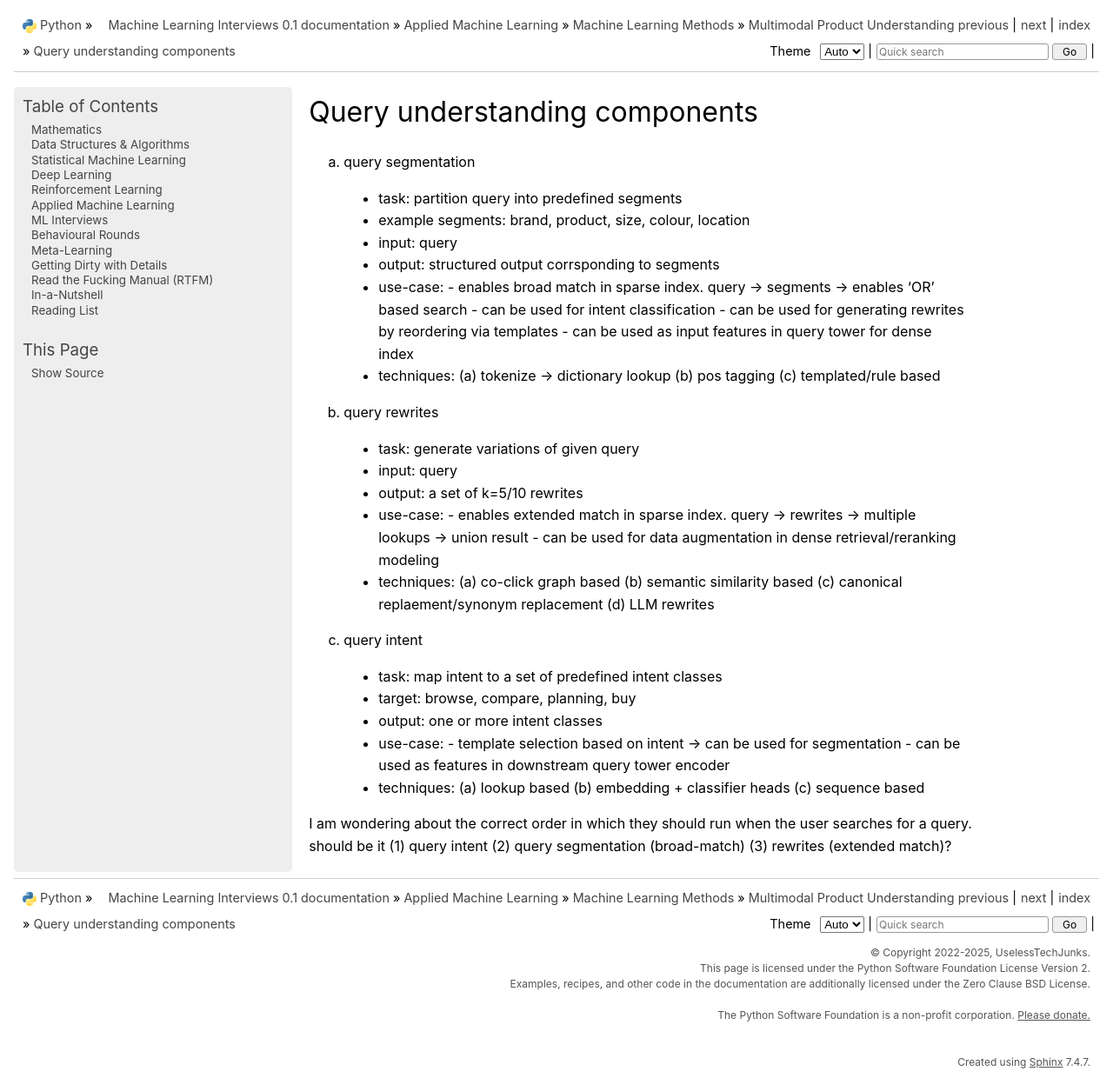
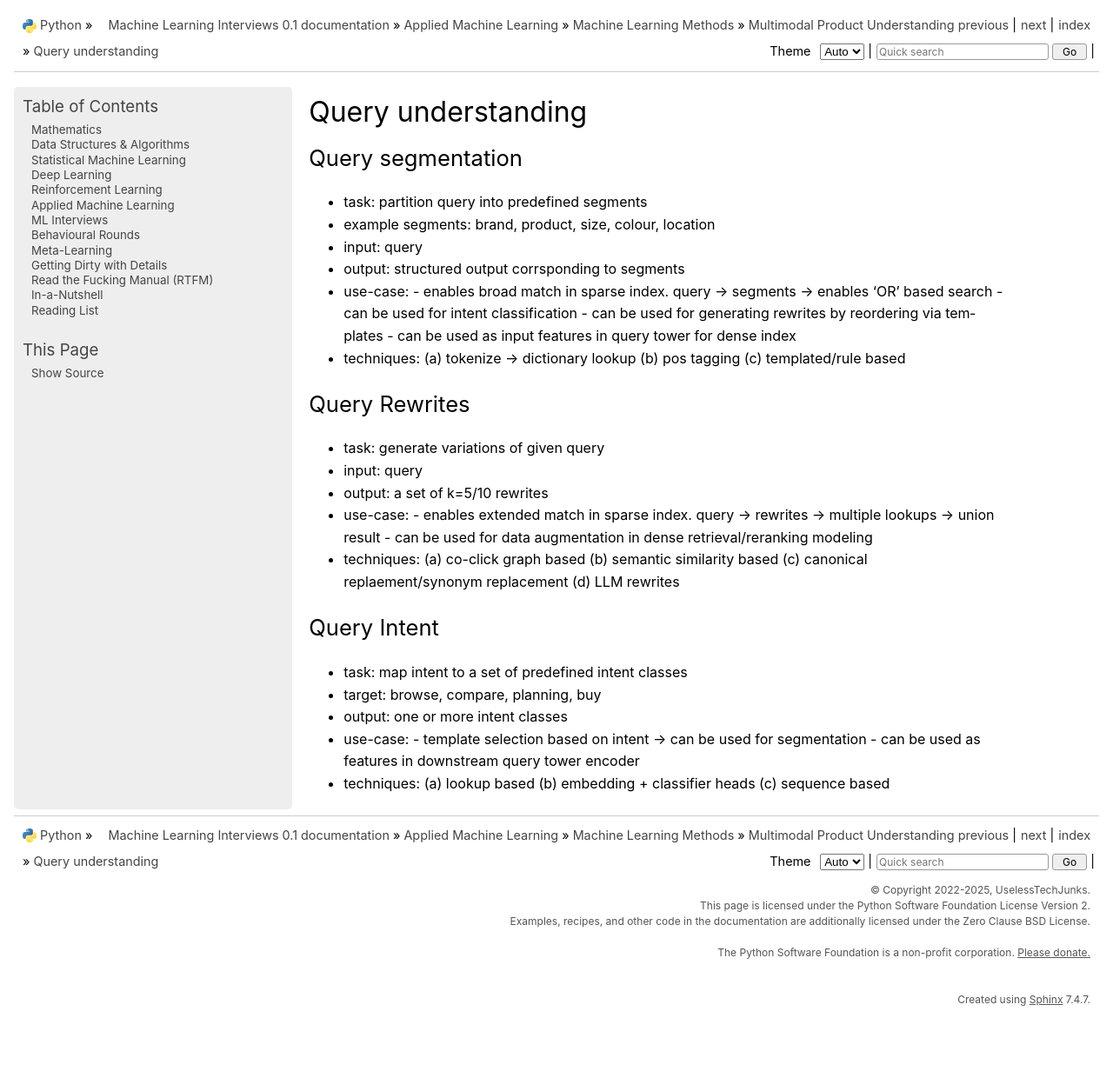
Before and after one commit to uselesstechjunks/leetcode, a Sphinx documentation site: the page built from docs/source/applied/methods/semantic/query.rst, in a window 1280 px wide and 1240 px high. Shown: the whole window at 87% size. Built offline with Sphinx 7.4.7, drawn with Linux system fonts in a browser that asks for light colours; pages that are not in the unit, such as notebooks, are missing from menus.

Commit message:
Update query.rst

```diff
--- a/docs/source/applied/methods/semantic/query.rst
+++ b/docs/source/applied/methods/semantic/query.rst
@@ -1,43 +1,48 @@
 ################################################################
-Query understanding components
+Query understanding
 ################################################################
-(a) query segmentation
-	- task: partition query into predefined segments
-	- example segments: brand, product, size, colour, location
-	- input: query
-	- output: structured output corrsponding to segments
-	- use-case:
-		- enables broad match in sparse index. query -> segments -> enables 'OR' based search
-		- can be used for intent classification
-		- can be used for generating rewrites by reordering via templates
-		- can be used as input features in query tower for dense index
-	- techniques:
-		(a) tokenize -> dictionary lookup
-		(b) pos tagging
-		(c) templated/rule based
-(b) query rewrites
-	- task: generate variations of given query
-	- input: query
-	- output: a set of k=5/10 rewrites
-	- use-case:
-		- enables extended match in sparse index. query -> rewrites -> multiple lookups -> union result
-		- can be used for data augmentation in dense retrieval/reranking modeling
-	- techniques:
-		(a) co-click graph based
-		(b) semantic similarity based
-		(c) canonical replaement/synonym replacement
-		(d) LLM rewrites
-(c) query intent
-	- task: map intent to a set of predefined intent classes
-	- target: browse, compare, planning, buy
-	- output: one or more intent classes
-	- use-case:
-		- template selection based on intent -> can be used for segmentation
-		- can be used as features in downstream query tower encoder
-	- techniques:
-		(a) lookup based
-		(b) embedding + classifier heads
-		(c) sequence based
+****************************************************************
+Query segmentation
+****************************************************************
+- task: partition query into predefined segments
+- example segments: brand, product, size, colour, location
+- input: query
+- output: structured output corrsponding to segments
+- use-case:
+	- enables broad match in sparse index. query -> segments -> enables 'OR' based search
+	- can be used for intent classification
+	- can be used for generating rewrites by reordering via templates
+	- can be used as input features in query tower for dense index
+- techniques:
+	(a) tokenize -> dictionary lookup
+	(b) pos tagging
+	(c) templated/rule based
 
-I am wondering about the correct order in which they should run when the user searches for a query.
-should be it (1) query intent (2) query segmentation (broad-match) (3) rewrites (extended match)?
+****************************************************************
+Query Rewrites
+****************************************************************
+- task: generate variations of given query
+- input: query
+- output: a set of k=5/10 rewrites
+- use-case:
+	- enables extended match in sparse index. query -> rewrites -> multiple lookups -> union result
+	- can be used for data augmentation in dense retrieval/reranking modeling
+- techniques:
+	(a) co-click graph based
+	(b) semantic similarity based
+	(c) canonical replaement/synonym replacement
+	(d) LLM rewrites
+
+****************************************************************
+Query Intent
+****************************************************************
+- task: map intent to a set of predefined intent classes
+- target: browse, compare, planning, buy
+- output: one or more intent classes
+- use-case:
+	- template selection based on intent -> can be used for segmentation
+	- can be used as features in downstream query tower encoder
+- techniques:
+	(a) lookup based
+	(b) embedding + classifier heads
+	(c) sequence based
```
